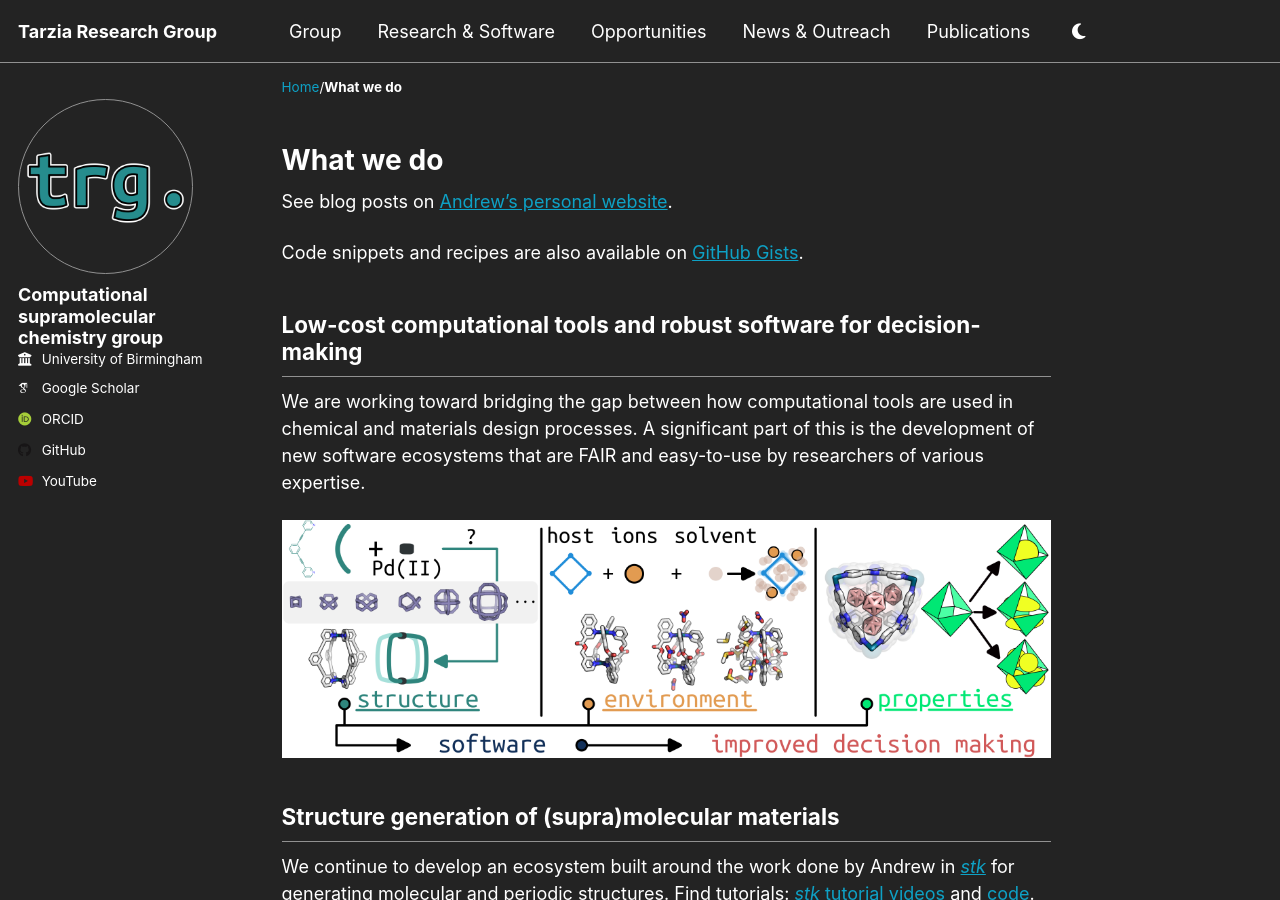
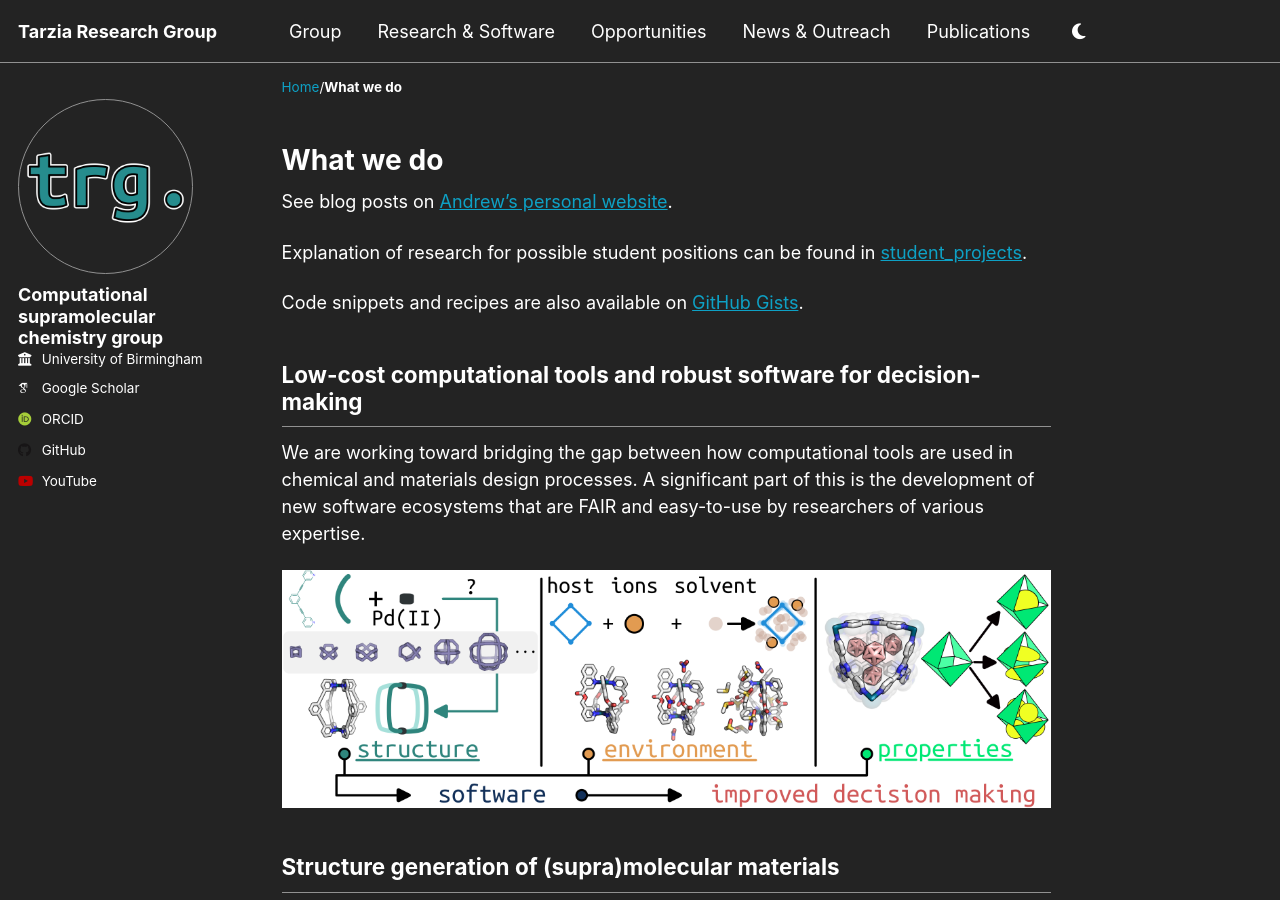
Before and after one commit to TarziaResearchGroup/TarziaResearchGroup.github.io, a Jekyll site: the page built from _pages/research.md, in a window 1280 px wide and 900 px high. Built offline with Jekyll 4.4.1, drawn with Linux system fonts in a browser that asks for light colours; some web fonts are replaced; a script that is not in the unit is left out.

Commit message:
Include student projects link in research page
Added a section about student research positions.

```diff
--- a/_pages/research.md
+++ b/_pages/research.md
@@ -5,6 +5,8 @@ author_profile: true
 ---
 
 See blog posts on [Andrew's personal website](https://andrewtarzia.github.io/year-archive/).
+
+Explanation of research for possible student positions can be found in [student_projects](/student_projects/).
 
 Code snippets and recipes are also available on [GitHub Gists](https://gist.github.com/andrewtarzia).
 
```
